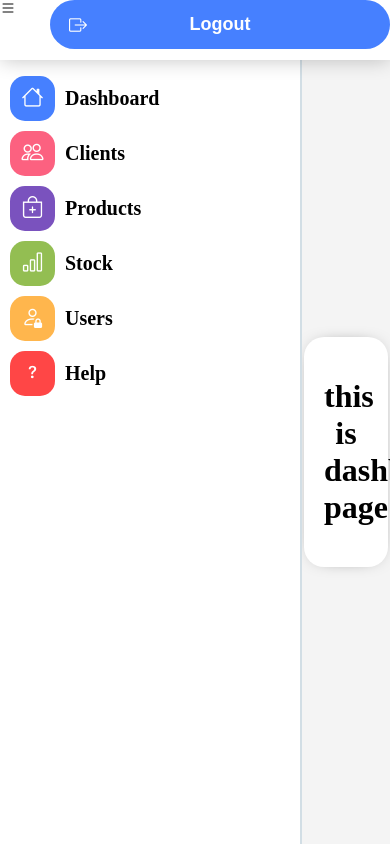
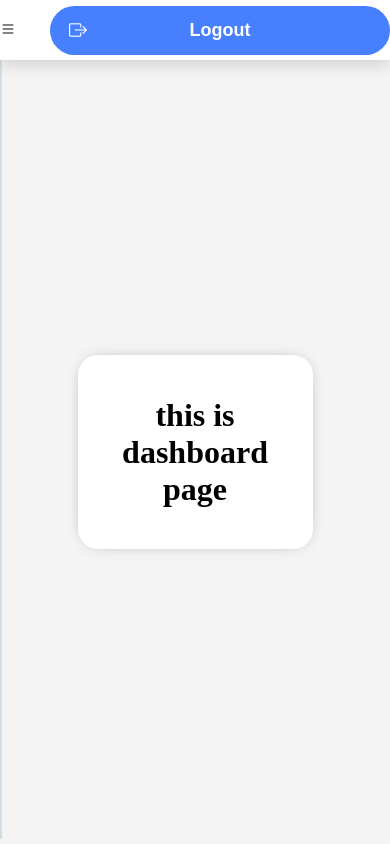
Before and after one commit to mohamedelleuch777/fzs-bank-fe, a React (Create React App) app: page /login in a window 390 px wide. Both pictures are taken after a click on the button "Login". Built offline with nearby package versions, Linux system fonts and the light colour scheme.

Commit message:
responsive process v2

```diff
--- a/src/App.js
+++ b/src/App.js
@@ -30,15 +30,16 @@
 
   useEffect(()=>{
     setReady(true)
+    window.addEventListener("resize",handleResizeFunc)
+     handleResizeFunc();
+  },[])
 
-    window.addEventListener("resize",(e) => {
-      console.log("resize çalıstı")
-      if(window.innerWidth < 500){
-          setClassState("pages-mobile")
-      }
-      else setClassState("pages")
-  })
-  },[])
+  const handleResizeFunc = () => {
+    if(window.innerWidth < 500){
+        setClassState("pages mobile")
+    }
+    else setClassState("pages")
+}
 
   return (
     <div className="App">
--- a/src/Components/LeftMenu.css
+++ b/src/Components/LeftMenu.css
@@ -8,7 +8,16 @@
     z-index: 100;
     border-right: solid 2px #d2dee5;
 }
-.left-menu-mobile {
+.left-menu.mobile {
     left: -250px;
     position: relative;
+    width: 250px;
+    transition: .6s ease all;
+    padding-top: 10px;
+    top: 45px;
 }
+
+.left-menu.mobile.show {
+    left: 0;
+    transition: .6s ease all;
+}
--- a/src/Components/LeftMenu.js
+++ b/src/Components/LeftMenu.js
@@ -14,15 +14,16 @@
     const handleClick = () => {
         logout();
     }
+    const handleResizeFunc = () => {
+        if(window.innerWidth < 500){
+            setClassState("left-menu mobile")
+        }
+        else setClassState("left-menu")
+    }
 
     useEffect(() => {
-        window.addEventListener("resize",(e) => {
-            console.log("resize çalıstı")
-            if(window.innerWidth < 500){
-                setClassState("left-menu-mobile")
-            }
-            else setClassState("left-menu")
-        })
+        window.addEventListener("resize",handleResizeFunc)
+        handleResizeFunc();
     })
 
     return  <section className={classState}>
--- a/src/Components/Navbar.css
+++ b/src/Components/Navbar.css
@@ -14,8 +14,7 @@
 
 }
 
-.top-bar-mobile {
-    display: flex;
+.top-bar.mobile {
+    top: 0;
     align-items: center;
-    justify-content: space-between;
 }
--- a/src/Components/Navbar.js
+++ b/src/Components/Navbar.js
@@ -14,19 +14,33 @@
     const handleClick = () => {
         logout();
     }
+    const handleResizeFunc = () => {
+        if(window.innerWidth < 500){
+            setClassState("top-bar mobile")
+        }
+        else setClassState("top-bar")
+    }
+
+    const toggleLeftMenu = () => {
+
+        const leftMenu = document.querySelector("section.left-menu")
+        let classList = leftMenu.getAttribute("class")
+        if(classList.includes('show')) {
+            classList = "left-menu mobile"
+        }
+        else {
+            classList = "left-menu mobile show"
+        }
+        leftMenu.setAttribute("class" , classList)
+    }
 
     useEffect(() => {
-        window.addEventListener("resize",(e) => {
-            console.log("resize çalıstı")
-            if(window.innerWidth < 500){
-                setClassState("top-bar-mobile")
-            }
-            else setClassState("top-bar")
-        })
+        window.addEventListener("resize",handleResizeFunc)
+        handleResizeFunc();
     })
 
     return <header className={classState}>
-        <div>
+        <div onClick={toggleLeftMenu}>
             <Icon icon="list" />
         </div>
         <div>
--- a/src/index.css
+++ b/src/index.css
@@ -59,7 +59,7 @@
   text-align: left;
   margin: 20px auto;
   display: flex;
-  flex-direction: column;;
+  flex-direction: column;
 }
 
 .input-field h3 {
@@ -124,7 +124,7 @@
   flex: 1;
 }
 
-.pages-mobile {
+.pages.mobile {
   width: 100vw !important;
   left: 0 !important;
 }
```
